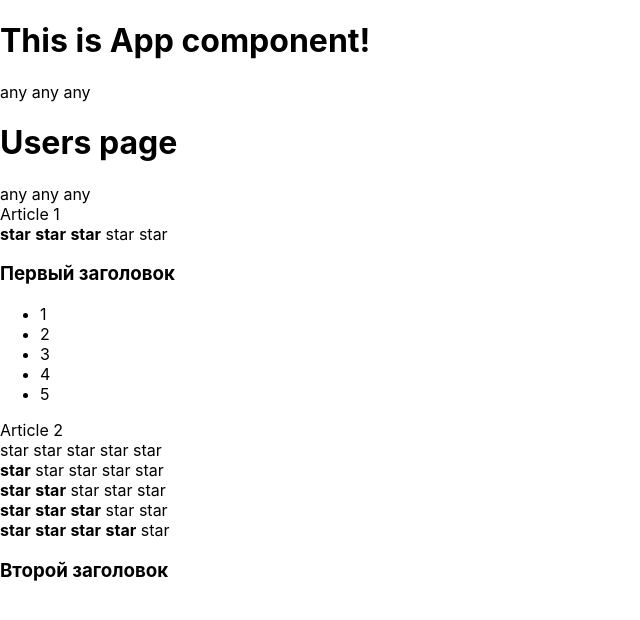
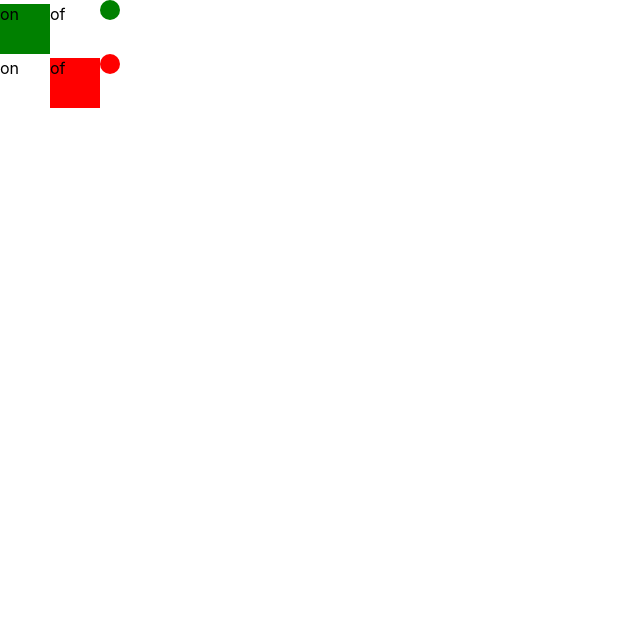
Before and after one commit to RudakovIlya/react-kabzda, a React (Create React App) app: page / in a window 1280 px wide. Shown: the top 620 px of the page, without its empty margins (0-640 px from the left). Built offline with nearby package versions, Linux system fonts and the light colour scheme.

Commit message:
feat: added a new component and the solution of the fifth task

```diff
--- a/src/App.tsx
+++ b/src/App.tsx
@@ -2,6 +2,7 @@ import React from 'react';
 import './App.css';
 import Accordion from "./components/Accordion/Accordion";
 import {Rating} from "./components/Rating/Rating";
+import {OnOff} from "./components/OnOff/OnOff";
 
 // function declaration.
 
@@ -11,28 +12,22 @@ function App() {
 
     return (
         <div>
-            <PageTitle title={'This is App component!'}/>
-            <PageTitle title={'Users page'}/>
-            Article 1
+            {/*            <Accordion titleValue={'Первый заголовок'} collapsed={true}/>
+            <Accordion titleValue={'Второй заголовок'} collapsed={false}/>
             <Rating value={3}/>
-            <Accordion titleValue={'Первый заголовок'} collapsed={true}/>
-            Article 2
-            <Rating value={0}/>
-            <Rating value={1}/>
-            <Rating value={2}/>
-            <Rating value={3}/>
-            <Rating value={4}/>
-            <Accordion titleValue={'Второй заголовок'} collapsed={false}/>
+            <Rating value={4}/>*/}
+            <OnOff on={true}/>
+            <OnOff on={false}/>
         </div>
 
     );
 }
 
-type PageTitleProps= {
+type PageTitleProps = {
     title: string,
 }
 
-function PageTitle(props:PageTitleProps) {
+function PageTitle(props: PageTitleProps) {
     console.log('PageTitle rendering');
     return (
         <div>
--- a/src/components/Accordion/Accordion.tsx
+++ b/src/components/Accordion/Accordion.tsx
@@ -1,27 +1,18 @@
 import React from 'react';
 
 type AccordionPropsType = {
-    titleValue:string,
-    collapsed:boolean,
+    titleValue: string,
+    collapsed?: boolean,
 }
 
-function Accordion(props:AccordionPropsType) {
-    console.log('Accordion rendering');
+function Accordion(props: AccordionPropsType) {
 
-    if(props.collapsed){
-        return (
-            <div>
-                <AccordionTitle title={props.titleValue}/>
-                <AccordionBody/>
-            </div>
-        )
-    }else{
-        return(
+    return (
         <div>
             <AccordionTitle title={props.titleValue}/>
+            {!props.collapsed  && <AccordionBody/>}
         </div>
-        )
-    }
+    )
 
 }
 
@@ -30,12 +21,10 @@ type AccordionTitlePropsType = {
 }
 
 function AccordionTitle(props: AccordionTitlePropsType) {
-    console.log('AccordionTitle rendering');
     return <h3>{props.title}</h3>;
 }
 
-function AccordionBody(){
-    console.log('AccordionBody rendering');
+function AccordionBody() {
     return (
         <ul>
             <li>1</li>
--- /dev/null
+++ b/src/components/OnOff/OnOff.module.css
@@ -0,0 +1,24 @@
+.block {
+    width: 50px;
+    height: 50px;
+    display: inline-block;
+}
+
+.span {
+    width: 20px;
+    height: 20px;
+    border-radius: 50%;
+    display: inline-block;
+}
+
+.red {
+    background-color: red;
+}
+
+.green {
+    background-color: green;
+}
+
+.transparent {
+    background-color: transparent;
+}
--- /dev/null
+++ b/src/components/OnOff/OnOff.tsx
@@ -0,0 +1,34 @@
+import React from "react";
+import styles from './OnOff.module.css'
+
+type OnOffPropsType = {
+    on: boolean
+}
+
+export function OnOff(props: OnOffPropsType) {
+    return (
+        <>
+            <div>
+                <div className={`${props.on && styles.green} ${styles.block}`}>on</div>
+                <div className={`${!props.on && styles.red} ${styles.block}`}>of</div>
+                <span className={`${!props.on && styles.red} ${props.on && styles.green} ${styles.span}`}></span>
+            </div>
+        </>
+    )
+}
+
+// type BlockPropsType = {
+//     style: boolean
+// }
+//
+// function Block(props: BlockPropsType) {
+//
+//     return (
+//         <div>
+//             <div className={`${props.style && styles.green} ${styles.block}`}>on</div>
+//             <div className={`${!props.style && styles.red} ${styles.block}`}>of</div>
+//             <span className={`${!props.style && styles.red} ${props.style && styles.green} ${styles.span}`}></span>
+//         </div>
+//     )
+//
+// }
--- a/src/components/Rating/Rating.tsx
+++ b/src/components/Rating/Rating.tsx
@@ -1,73 +1,19 @@
 import React from "react";
+import {start} from "repl";
 
 type RatingPropsType = {
     value: 0 | 1 | 2 | 3 | 4 | 5,
 }
 
-export function Rating(props:RatingPropsType) {
-    console.log('Rating rendering');
-    if(props.value === 1){
+export function Rating(props: RatingPropsType) {
+
     return (
         <div>
-                <Star selected={true}/>
-                <Star selected={false}/>
-                <Star selected={false}/>
-                <Star selected={false}/>
-                <Star selected={false}/>
-            </div>
-        )
-    }
-    if(props.value === 2){
-        return (
-            <div>
-                <Star selected={true}/>
-                <Star selected={true}/>
-                <Star selected={false}/>
-                <Star selected={false}/>
-                <Star selected={false}/>
-            </div>
-        )
-    }
-    if(props.value === 3){
-        return (
-            <div>
-                <Star selected={true}/>
-                <Star selected={true}/>
-                <Star selected={true}/>
-                <Star selected={false}/>
-                <Star selected={false}/>
-            </div>
-        )
-    }
-    if(props.value === 4){
-        return (
-            <div>
-                <Star selected={true}/>
-                <Star selected={true}/>
-                <Star selected={true}/>
-                <Star selected={true}/>
-                <Star selected={false}/>
-            </div>
-        )
-    }
-    if(props.value === 5){
-        return (
-            <div>
-                <Star selected={true}/>
-                <Star selected={true}/>
-                <Star selected={true}/>
-                <Star selected={true}/>
-                <Star selected={true}/>
-            </div>
-        )
-    }
-        return (
-            <div>
-                <Star selected={false}/>
-                <Star selected={false}/>
-                <Star selected={false}/>
-                <Star selected={false}/>
-                <Star selected={false}/>
+            <Star selected={props.value > 0}/>
+            <Star selected={props.value > 1}/>
+            <Star selected={props.value > 2}/>
+            <Star selected={props.value > 3}/>
+            <Star selected={props.value > 4}/>
         </div>
     )
 }
@@ -76,9 +22,8 @@ type StarPropsType = {
     selected: boolean,
 }
 
-function Star(props:StarPropsType) {
-    console.log('Star rendering');
-    if (props.selected !== true) {
+function Star(props: StarPropsType) {
+        if (!props.selected) {
             return (
                 <span>star </span>
             )
--- a/src/index.tsx
+++ b/src/index.tsx
@@ -5,12 +5,10 @@ import App from './App';
 import reportWebVitals from './reportWebVitals';
 
 const root = ReactDOM.createRoot(
-  document.getElementById('root') as HTMLElement
+    document.getElementById('root') as HTMLElement
 );
 root.render(
-  <React.StrictMode>
-    <App />
-  </React.StrictMode>
+    <App/>
 );
 
 // If you want to start measuring performance in your app, pass a function
```
Lines whose indentation alone changed are shown as unchanged.
